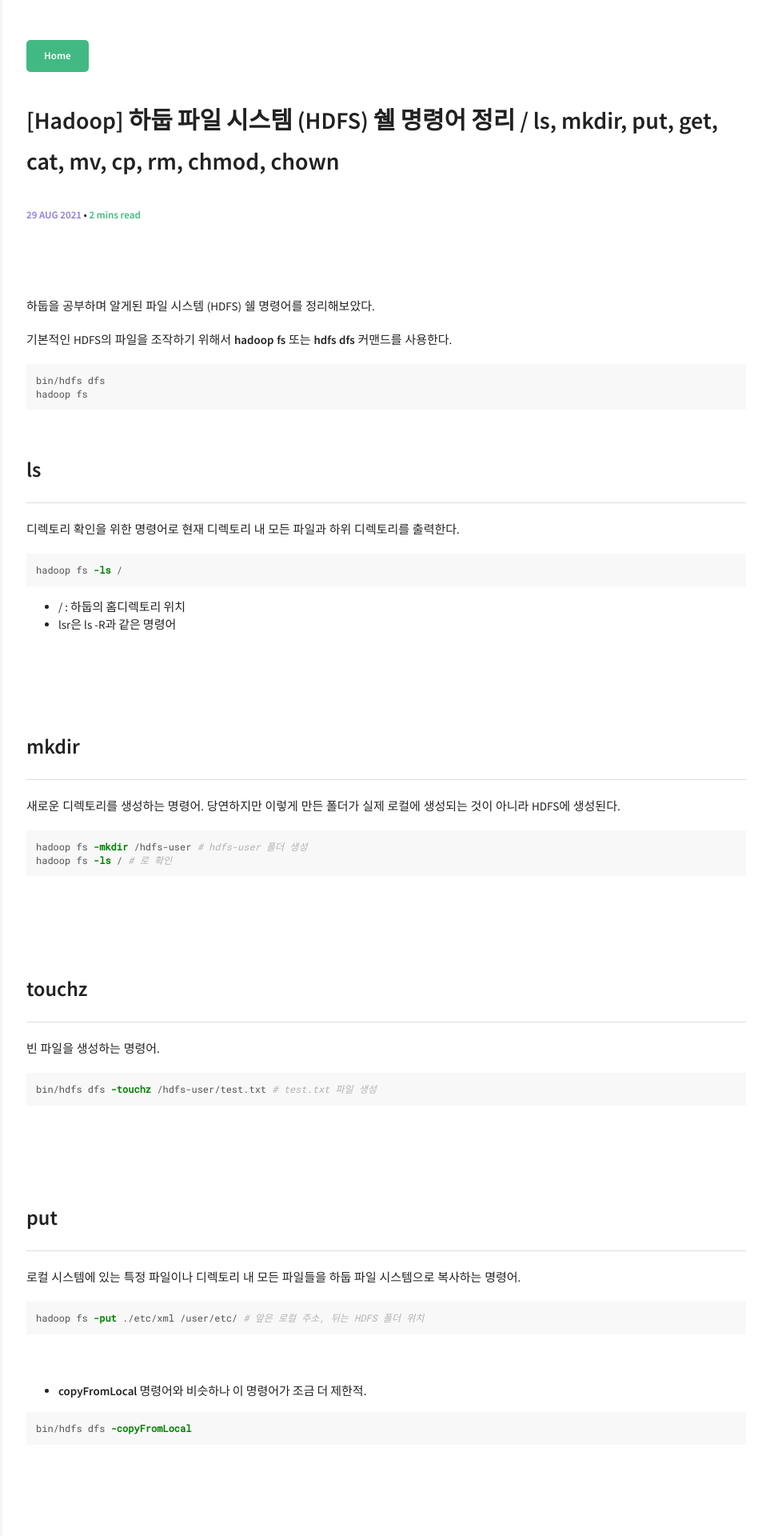
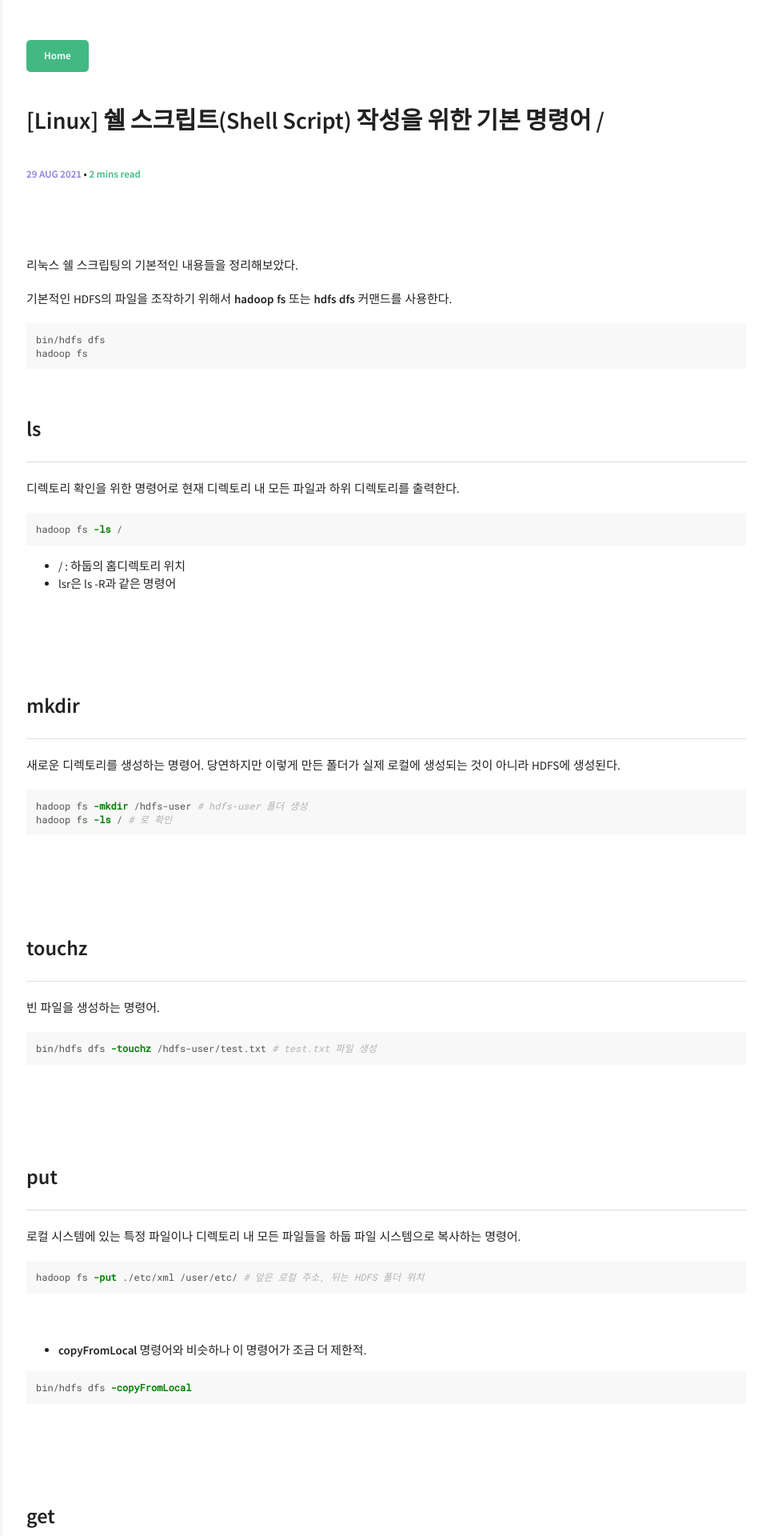
Before and after one commit to givitallugot/givitallugot.github.io, a Jekyll site: the page built from _posts/2021-08-29-Hadoop-preprocessing-fs.md, in a window 1280 px wide. Shown: the top 1920 px of the page at 80% size, without its empty margins (317-1280 px from the left). Built offline with Jekyll 4.4.1, drawn with Linux system fonts in a browser that asks for light colours; comment, search, counter and statistics services are not loaded.

Commit message:
change category

````diff
--- a/_posts/2021-08-29-Hadoop-preprocessing-fs.md
+++ b/_posts/2021-08-29-Hadoop-preprocessing-fs.md
@@ -1,13 +1,13 @@
 ---
 layout: post
-title:  "[Hadoop] 하둡 파일 시스템 (HDFS) 쉘 명령어 정리 / ls, mkdir, put, get, cat, mv, cp, rm, chmod, chown"
+title:  "[Linux] 쉘 스크립트(Shell Script) 작성을 위한 기본 명령어 / "
 date:   2021-08-28 16:29:26
-categories: [Preprocessing]
+categories: [Engineering]
 comments: true
 ---
 <br>
 
-하둡을 공부하며 알게된 파일 시스템 (HDFS) 쉘 명령어를 정리해보았다.
+리눅스 쉘 스크립팅의 기본적인 내용들을 정리해보았다.
 
 기본적인 HDFS의 파일을 조작하기 위해서 **hadoop fs** 또는 **hdfs dfs** 커맨드를 사용한다.
 ```bash
````
Also changed, not shown: _posts/2021-08-16-Hadoop-preprocessing-install-errors.md (+1 -1 lines), !contents_plot/2021-10-06-docker.jpg (added), !contents_plot/2021-10-06-docker2.jpg (added), !contents_plot/2021-10-06-docker3.jpg (added), !contents_plot/2021-10-06-docker4.jpg (added), !contents_plot/2021-10-06-docker5.jpg (added), !contents_plot/2021-10-06-docker6.jpg (added).
